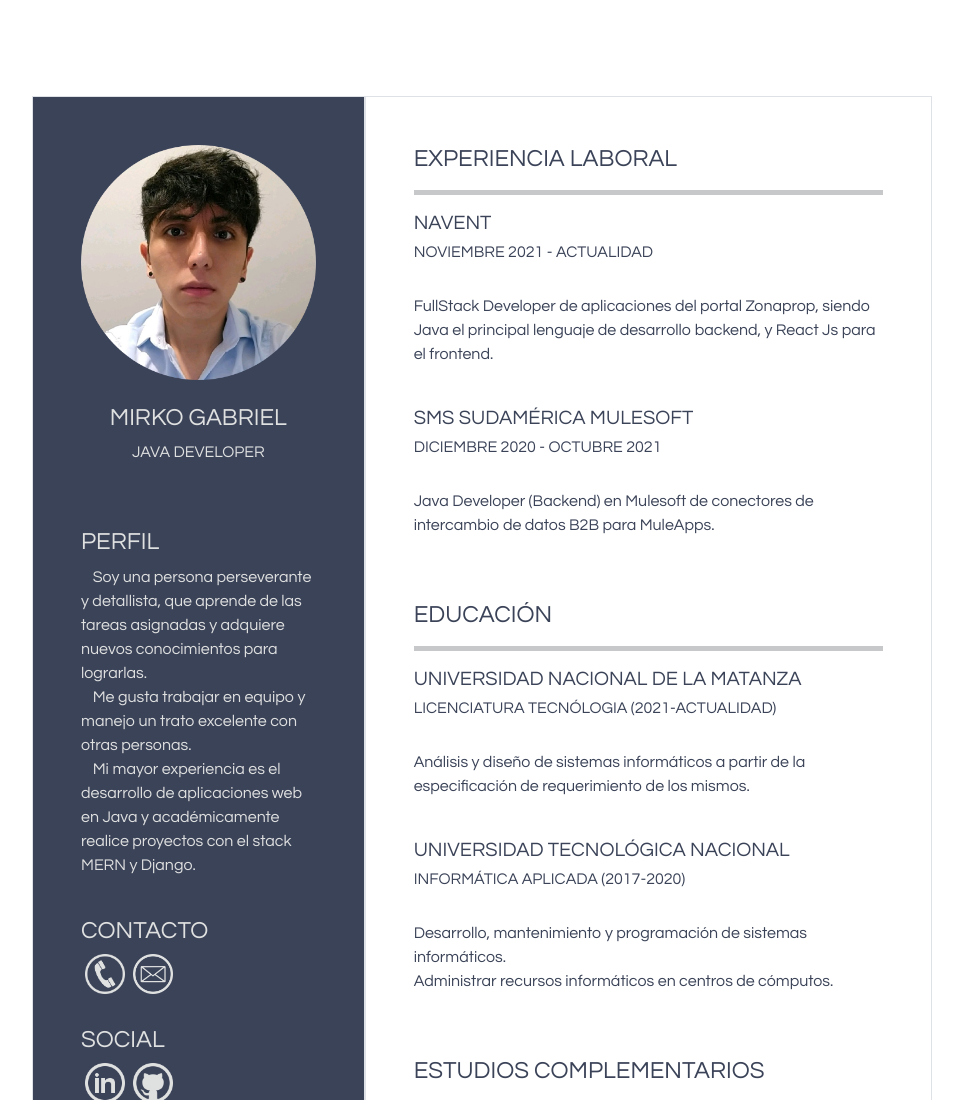
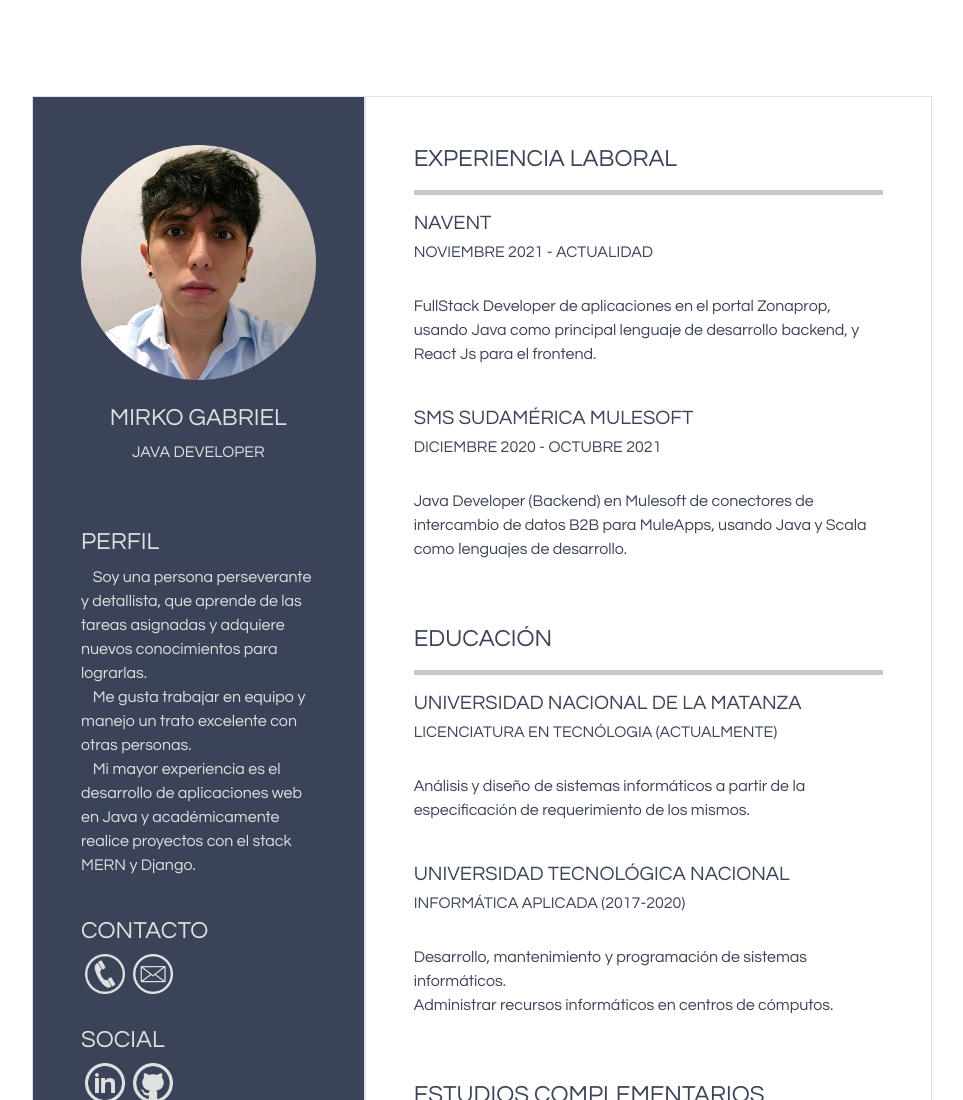
Before and after one commit to MirkoGabriel/mirkogabriel.github.io, a plain HTML site: page index.html in a window 1280 px wide. Shown: the top 1100 px of the page, without its empty margins (158-1121 px from the left). Drawn offline with nearby package versions, Linux system fonts and the light colour scheme.

Commit message:
Updeate info into job section

```diff
--- a/index.html
+++ b/index.html
@@ -49,12 +49,12 @@
                     <h5>NAVENT</h5>
                     <h6>NOVIEMBRE 2021 - ACTUALIDAD</h6>
                     <br>
-                    <p>FullStack Developer de aplicaciones del portal Zonaprop, siendo Java el principal lenguaje de desarrollo backend, y React Js para el frontend.</p>
+                    <p>FullStack Developer de aplicaciones en el portal Zonaprop, usando Java como principal lenguaje de desarrollo backend, y React Js para el frontend.</p>
                     <br>
                     <h5>SMS SUDAMÉRICA MULESOFT</h5>
                     <h6>DICIEMBRE 2020 - OCTUBRE 2021</h6>
                     <br>
-                    <p>Java Developer (Backend) en Mulesoft de conectores de intercambio de datos B2B para MuleApps.
+                    <p>Java Developer (Backend) en Mulesoft de conectores de intercambio de datos B2B para MuleApps, usando Java y Scala como lenguajes de desarrollo.
                     </p>
                 </div>
                 <div>
@@ -63,7 +63,7 @@
                     <h4>EDUCACIÓN</h4>
                     <hr size="7px" />
                     <h5>UNIVERSIDAD NACIONAL DE LA MATANZA</h5>
-                    <h6>LICENCIATURA TECNÓLOGIA (2021-ACTUALIDAD)</h6>
+                    <h6>LICENCIATURA EN TECNÓLOGIA (ACTUALMENTE)</h6>
                     <br>
                     <p>Análisis y diseño de sistemas informáticos a partir de la especificación de requerimiento de los mismos.</p>
                     <br>
```
